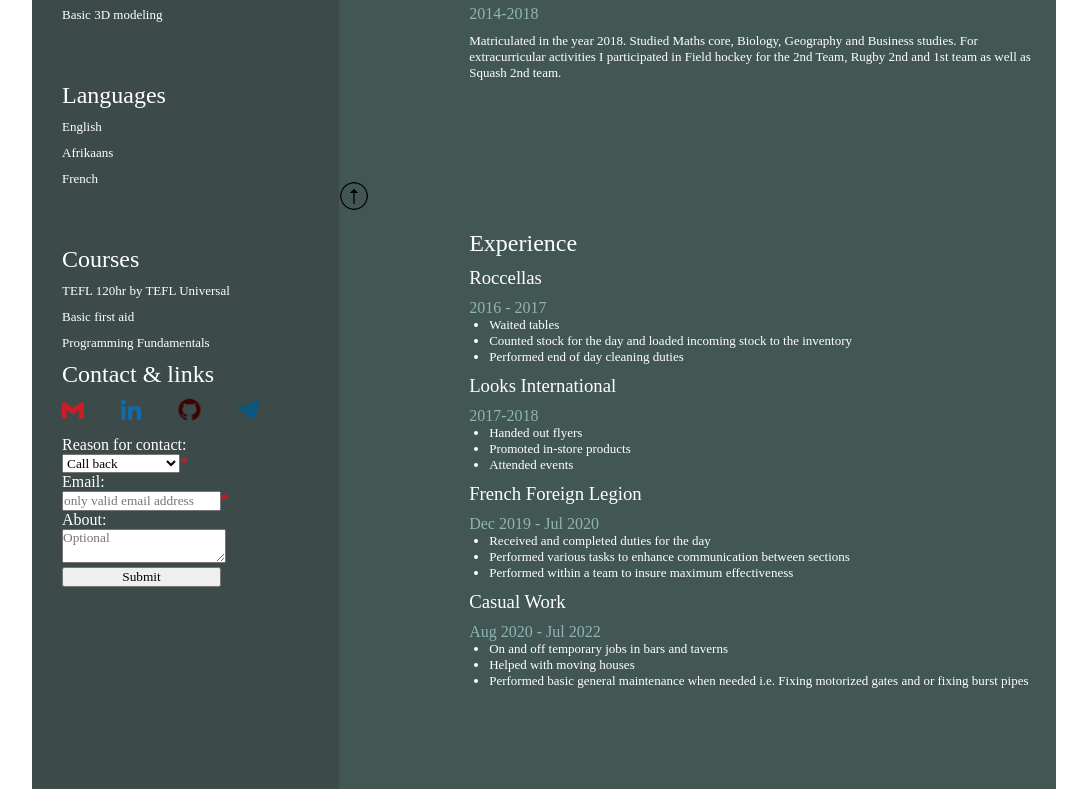
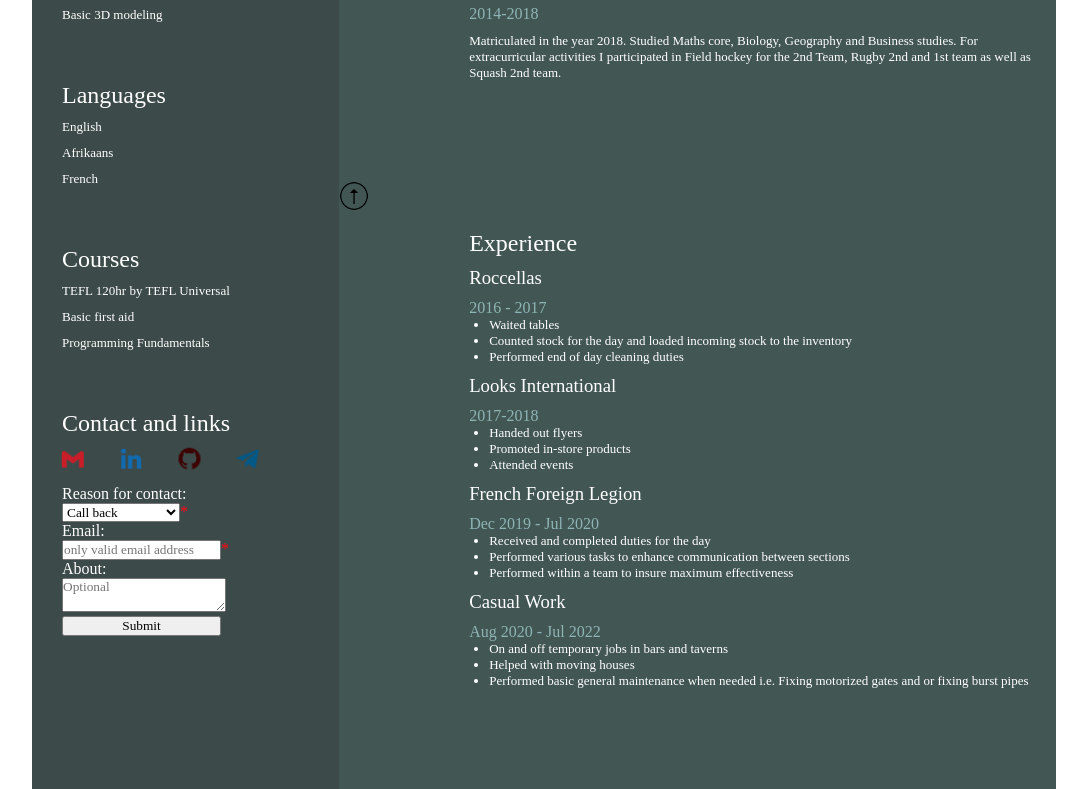
Before and after one commit to JulianQuenet/FTO2301_GroupC_JulianQuenet_ITW7-1, a plain HTML site: page index.html in a window 1280 px wide. Shown: the part 551-1340 px from the top of the page, without its empty margins (96-1183 px from the left). Drawn offline with Linux system fonts and the light colour scheme.

Commit message:
fixed last mistake

```diff
--- a/index.html
+++ b/index.html
@@ -56,7 +56,7 @@
                     <p>TEFL 120hr by TEFL Universal</p>
                     <p>Basic first aid</p>
                     <p>Programming Fundamentals</p>
-                    <h2>Contact & links</h2>
+                    <h2 id="contactDetails">Contact and links</h2>
                     <div class="Icons">
                       <a href="mailto:julianquenet8@gmail.com"
                         ><img class="A" src="icons/gmail-logo-24.png"
```
